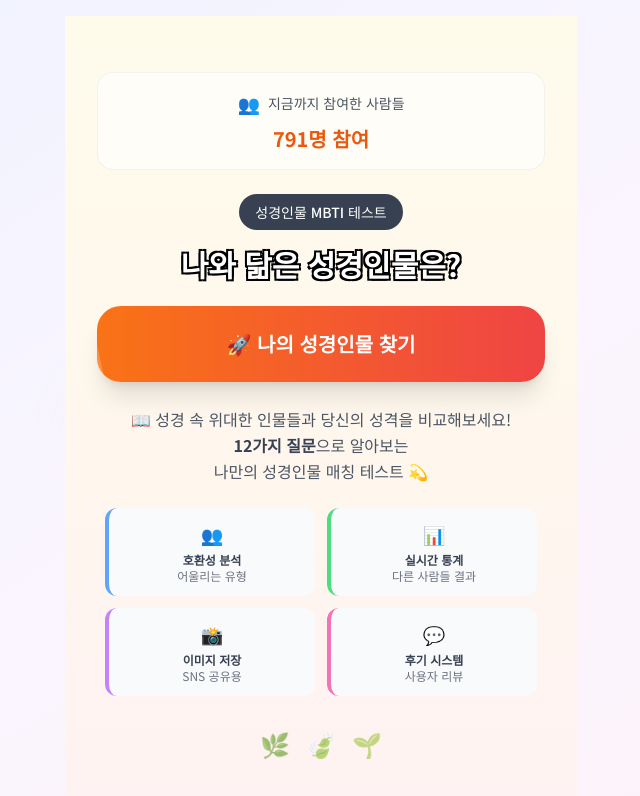
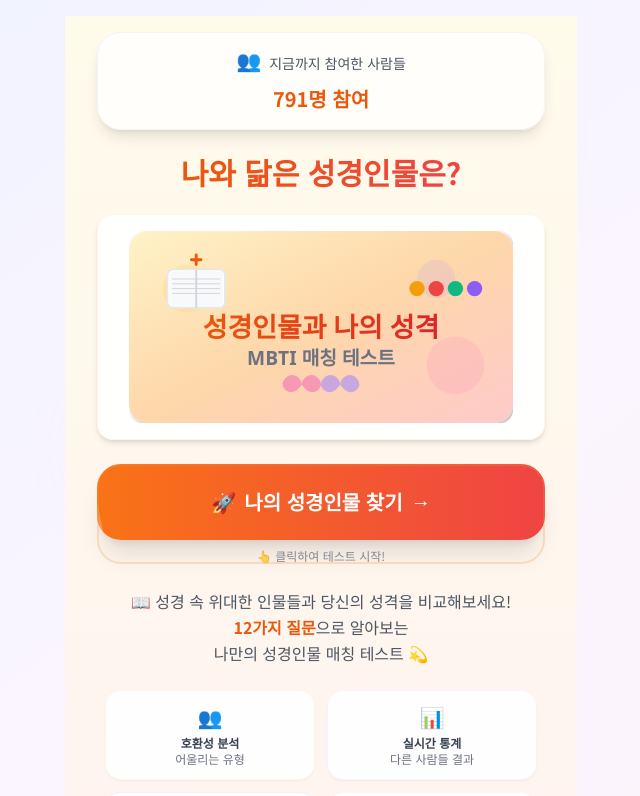
Before and after one commit to angibeom0985-arch/b-mbti_test, a React (Vite) app: page / in a window 1280 px wide. Shown: the top 796 px of the page, without its empty margins (319-959 px from the left). Built offline with nearby package versions, Linux system fonts and the light colour scheme.

Commit message:
StartScreen 대폭 개선: 대표 이미지 추가, 레이아웃 재구성, 클릭 유도 CTA 버튼 강화

```diff
--- a/components/StartScreen.tsx
+++ b/components/StartScreen.tsx
@@ -41,9 +41,9 @@ const StartScreen: React.FC<StartScreenProps> = ({ onStart }) => {
       <div className="w-full max-w-md mx-auto text-center">
 
         {/* 1. 지금까지 참여한 사람들 */}
-        <div className="mb-6 bg-white/60 rounded-2xl p-4 border border-gray-200/50">
+        <div className="mb-6 bg-white/80 rounded-3xl p-4 shadow-lg border border-gray-100">
           <div className="flex items-center justify-center space-x-2 mb-2">
-            <span className="text-lg">👥</span>
+            <span className="text-xl animate-bounce">👥</span>
             <p className="text-sm font-medium text-gray-600">지금까지 참여한 사람들</p>
           </div>
           <p className="text-xl font-bold text-orange-600 tabular-nums">
@@ -53,61 +53,68 @@ const StartScreen: React.FC<StartScreenProps> = ({ onStart }) => {
           </p>
         </div>
 
-        {/* 2. 사이트 제목 */}
-        <div className="mb-6">
-          <div className="mb-4 text-center">
-            <span className="inline-block bg-gray-700 text-white px-4 py-2 rounded-full text-sm font-medium">
-              성경인물 MBTI 테스트
-            </span>
-          </div>
+        {/* 2. 나와 닮은 성경인물은? */}
+        <h1 className="text-2xl md:text-3xl font-bold text-gray-800 mb-6 leading-tight">
+          <span className="bg-gradient-to-r from-orange-600 to-red-500 bg-clip-text text-transparent">나와 닮은 성경인물은?</span>
+        </h1>
 
-          <h1 className="text-2xl md:text-3xl font-bold mb-4 leading-tight text-center">
-            <span
-              className="text-white font-black"
-              style={{
-                textShadow: '2px 2px 0px #000, -2px -2px 0px #000, 2px -2px 0px #000, -2px 2px 0px #000, 1px 1px 0px #000, -1px -1px 0px #000, 1px -1px 0px #000, -1px 1px 0px #000'
-              }}
-            >
-              나와 닮은 성경인물은?
-            </span>
-          </h1>
+        {/* 3. 대표 이미지 */}
+        <div className="mb-6 bg-white/90 rounded-2xl p-4 shadow-md border border-orange-100/50">
+          <img
+            src="/hero-image.svg"
+            alt="성경인물과 나의 성격 MBTI 매칭 테스트"
+            className="w-full h-auto max-w-sm mx-auto rounded-xl"
+          />
         </div>
 
-        {/* 3. 나의 성경인물 찾기 버튼 */}
-        <button
-          onClick={onStart}
-          className="w-full bg-gradient-to-r from-orange-500 to-red-500 text-white font-bold py-6 px-8 rounded-3xl hover:from-orange-600 hover:to-red-600 transition-all duration-300 transform hover:scale-[1.02] shadow-xl text-xl mb-6 relative overflow-hidden"
-        >
-          <div className="absolute inset-0 bg-white/20 transform skew-x-12 -translate-x-full group-hover:translate-x-full transition-transform duration-700"></div>
-          <span className="relative">🚀 나의 성경인물 찾기</span>
-        </button>
+        {/* 4. 나의 성경인물 찾기 - 더 클릭 유도하는 디자인 */}
+        <div className="mb-6 relative">
+          <button
+            onClick={onStart}
+            className="w-full bg-gradient-to-r from-orange-500 to-red-500 text-white font-bold py-6 px-8 rounded-3xl hover:from-orange-600 hover:to-red-600 transition-all duration-300 transform hover:scale-[1.02] active:scale-[0.98] shadow-xl text-xl relative overflow-hidden group"
+          >
+            <div className="absolute inset-0 bg-white/20 transform skew-x-12 -translate-x-full group-hover:translate-x-full transition-transform duration-700"></div>
+            <span className="relative flex items-center justify-center">
+              <span className="mr-2">🚀</span>
+              나의 성경인물 찾기
+              <span className="ml-2 animate-bounce">→</span>
+            </span>
+          </button>
 
-        {/* 4. 사이트 소개 */}
+          {/* 클릭 유도 펄스 효과 */}
+          <div className="absolute inset-0 rounded-3xl border-2 border-orange-400/30 animate-pulse pointer-events-none"></div>
+
+          {/* 작은 유도 텍스트 */}
+          <p className="text-xs text-gray-500 mt-2 animate-pulse">👆 클릭하여 테스트 시작!</p>
+        </div>
+
+        {/* 5. 사이트 소개 */}
         <div className="text-gray-600 text-base leading-relaxed mb-6 px-4">
           📖 성경 속 위대한 인물들과 당신의 성격을 비교해보세요!<br />
-          <span className="font-bold text-gray-700">12가지 질문</span>으로 알아보는<br />
+          <span className="font-bold text-orange-600">12가지 질문</span>으로 알아보는<br />
           나만의 성경인물 매칭 테스트 💫
         </div>
 
-        {/* 5. 특징 미리보기 - 호환성 분석, 이미지 저장, 결과 공유, 후기 시스템 */}
+
+        {/* 6. 특징 미리보기 - 호환성 분석, 이미지 저장, 결과 공유, 후기 시스템 */}
         <div className="grid grid-cols-2 gap-3 mb-6 px-2">
-          <div className="bg-gray-50 rounded-xl p-3 border-l-4 border-blue-400">
-            <div className="text-lg mb-1">👥</div>
+          <div className="bg-white/90 rounded-2xl p-3 shadow-sm border border-orange-100/50">
+            <div className="text-xl mb-1">👥</div>
             <div className="text-xs font-semibold text-gray-700">호환성 분석</div>
             <div className="text-xs text-gray-500">어울리는 유형</div>
           </div>
-          <div className="bg-gray-50 rounded-xl p-3 border-l-4 border-green-400">
-            <div className="text-lg mb-1">📊</div>
+          <div className="bg-white/90 rounded-2xl p-3 shadow-sm border border-purple-100/50">
+            <div className="text-xl mb-1">📊</div>
             <div className="text-xs font-semibold text-gray-700">실시간 통계</div>
             <div className="text-xs text-gray-500">다른 사람들 결과</div>
           </div>
-          <div className="bg-gray-50 rounded-xl p-3 border-l-4 border-purple-400">
-            <div className="text-lg mb-1">📸</div>
+          <div className="bg-white/90 rounded-2xl p-3 shadow-sm border border-blue-100/50">
+            <div className="text-xl mb-1">📸</div>
             <div className="text-xs font-semibold text-gray-700">이미지 저장</div>
             <div className="text-xs text-gray-500">SNS 공유용</div>
           </div>
-          <div className="bg-gray-50 rounded-xl p-3 border-l-4 border-pink-400">
-            <div className="text-lg mb-1">💬</div>
+          <div className="bg-white/90 rounded-2xl p-3 shadow-sm border border-pink-100/50">
+            <div className="text-xl mb-1">💬</div>
             <div className="text-xs font-semibold text-gray-700">후기 시스템</div>
             <div className="text-xs text-gray-500">사용자 리뷰</div>
           </div>
```
Also changed, not shown: public/hero-image.svg (added).
